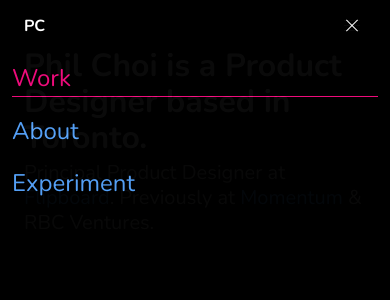
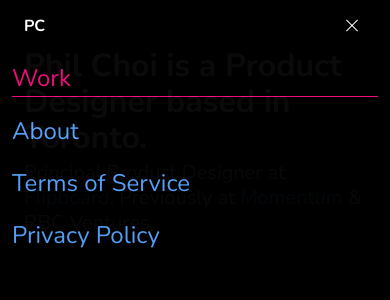
Before and after one commit to pchae/nuxt3-app, a Nuxt app: page / in a window 390 px wide. Both pictures are taken after a click on the button "menu". Shown: the top 300 px of the page. Built offline with nearby package versions, Linux system fonts and the light colour scheme.

Commit message:
update router links

```diff
--- a/components/Nav.vue
+++ b/components/Nav.vue
@@ -59,7 +59,13 @@
 
         <div class="navbar-item">
           <NuxtLink to="/tos" active-class="active">
-            <h2 class="is-size-3-tablet is-size-4-mobile">Experiment</h2>
+            <h2 class="is-size-3-tablet is-size-4-mobile">Terms of Service</h2>
+          </NuxtLink>
+        </div>
+
+        <div class="navbar-item">
+          <NuxtLink to="/privacy" active-class="active">
+            <h2 class="is-size-3-tablet is-size-4-mobile">Privacy Policy</h2>
           </NuxtLink>
         </div>
       </div>
```
